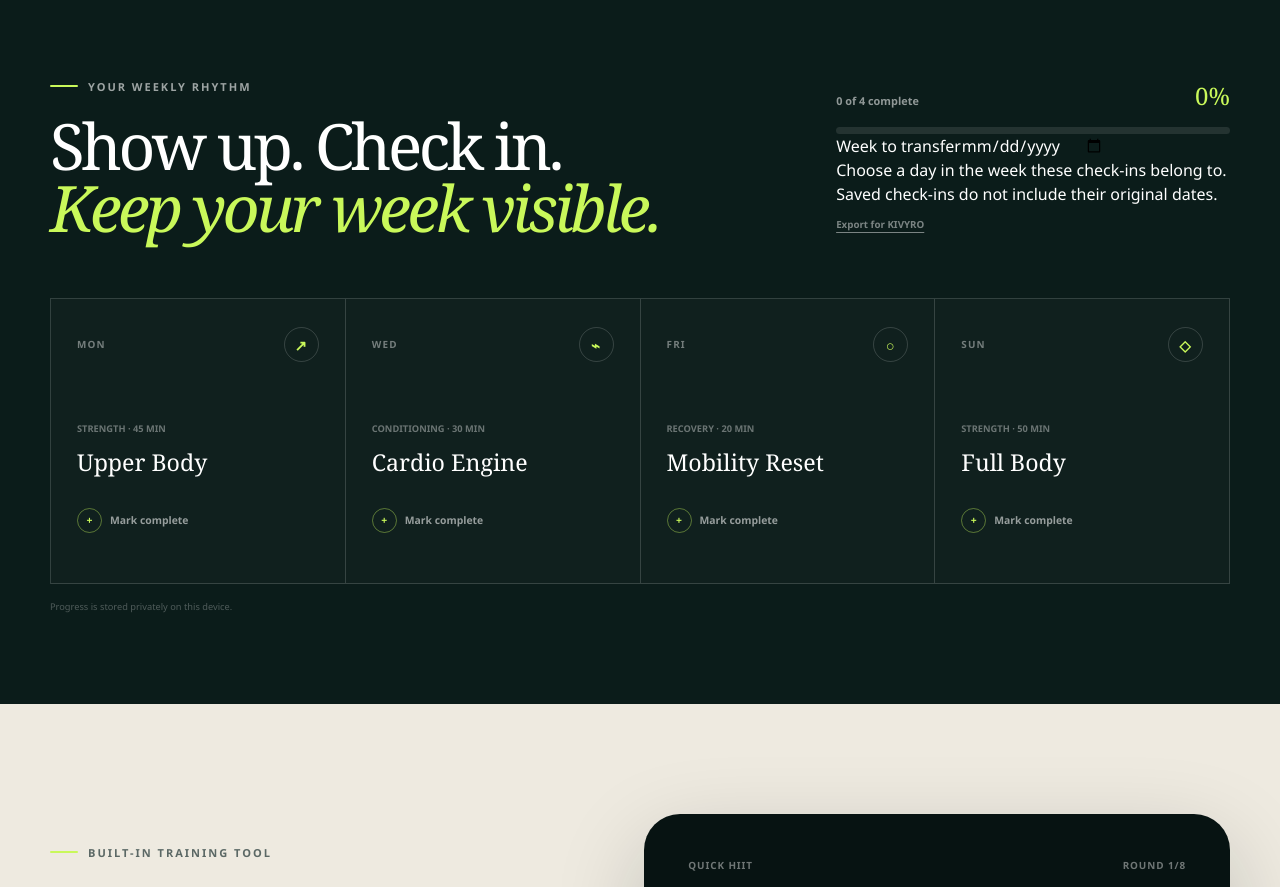
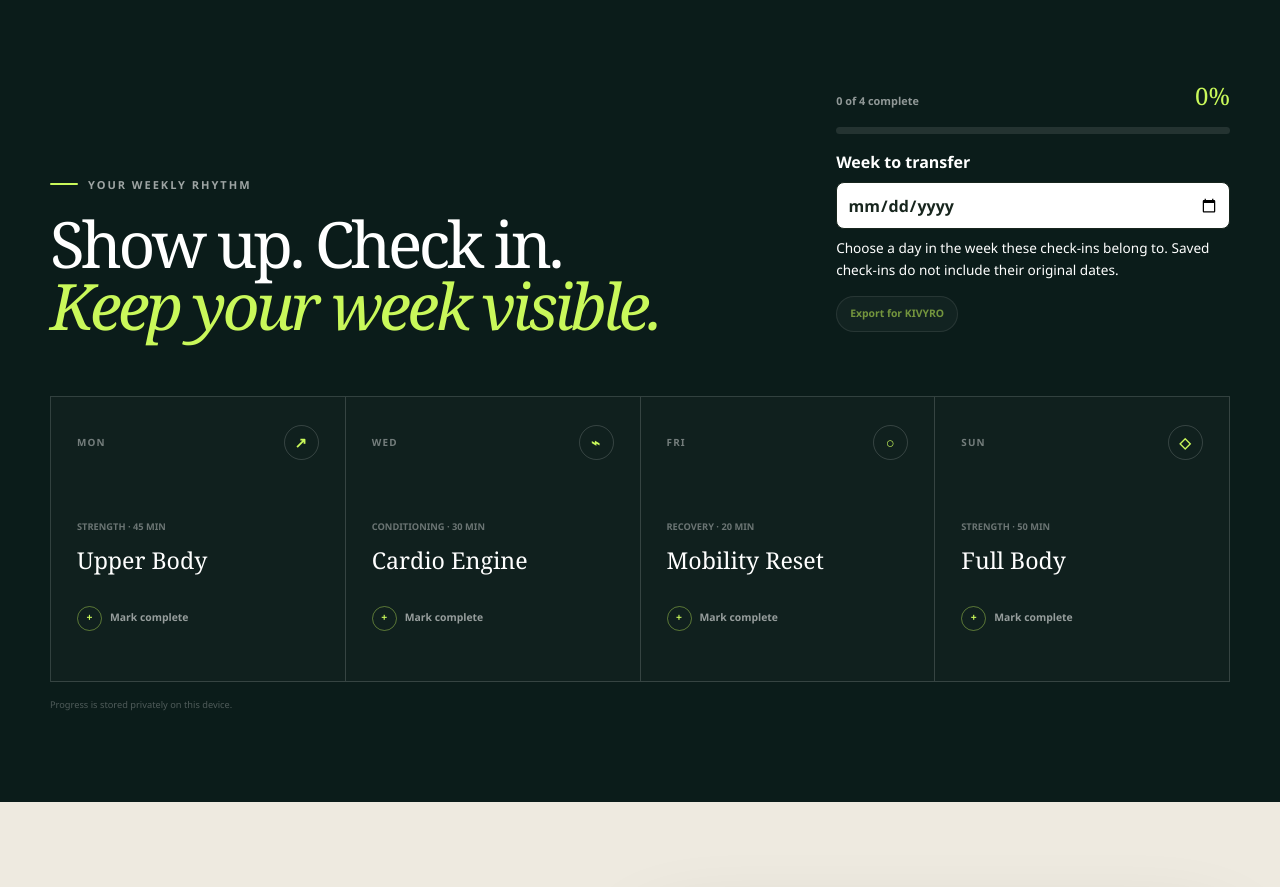
Before and after one commit to rahman-997/fitflow-gym, a Next.js app: page / in a window 1280 px wide. Shown: the part 4680-5567 px from the top of the page. Built offline with nearby package versions, Linux system fonts and the light colour scheme.

Commit message:
Add styles for week progress and transfer date

```diff
--- a/app/globals.css
+++ b/app/globals.css
@@ -349,6 +349,13 @@ button:focus-visible, a:focus-visible { outline: 3px solid var(--lime); outline-
 .progress-track { height: 7px; margin-top: 13px; overflow: hidden; border-radius: 999px; background: rgba(255, 255, 255, 0.1); }
 .progress-track span { display: block; width: 0; height: 100%; border-radius: inherit; background: var(--lime); transition: width 420ms var(--ease); }
 .week-progress button { margin-top: 12px; padding: 0; border: 0; background: transparent; color: rgba(255, 255, 255, 0.46); font: inherit; font-size: 0.61rem; font-weight: 750; text-decoration: underline; text-underline-offset: 4px; cursor: pointer; }
+.week-progress-actions { display: flex; flex-wrap: wrap; align-items: center; gap: 10px 18px; margin-top: 12px; }
+.week-progress .export-transfer { margin: 0; padding: 9px 13px; border: 1px solid var(--line-light); border-radius: 999px; background: rgba(255, 255, 255, 0.06); color: var(--lime); font-size: 0.65rem; text-decoration: none; }
+.week-progress .export-transfer:hover:not(:disabled) { border-color: var(--lime); background: rgba(201, 248, 90, 0.1); }
+.week-progress .export-transfer:focus-visible { outline: 2px solid var(--lime); outline-offset: 3px; }
+.week-progress .export-transfer:disabled { cursor: not-allowed; opacity: 0.55; }
+.week-progress .transfer-status { max-width: 300px; margin: 9px 0 0; color: rgba(255, 255, 255, 0.62); font-size: 0.64rem; line-height: 1.5; }
+.week-progress .transfer-status:empty { display: none; }
 .session-grid { display: grid; grid-template-columns: repeat(4, 1fr); margin-top: 58px; border-top: 1px solid var(--line-light); border-left: 1px solid var(--line-light); }
 .session-card { min-height: 285px; padding: 28px 26px 26px; border-right: 1px solid var(--line-light); border-bottom: 1px solid var(--line-light); background: rgba(255, 255, 255, 0.018); transition: background 220ms ease, transform 220ms var(--ease); }
 .session-card:hover { background: rgba(255, 255, 255, 0.045); transform: translateY(-4px); }
@@ -603,3 +610,8 @@ button:focus-visible, a:focus-visible { outline: 3px solid var(--lime); outline-
   html { scroll-behavior: auto; }
   *, *::before, *::after { scroll-behavior: auto !important; transition-duration: 0.01ms !important; animation-duration: 0.01ms !important; animation-iteration-count: 1 !important; }
 }
+
+/* Explicit date selection for progress that predates export. */
+.transfer-date { display: grid; gap: 0.5rem; margin-top: 1rem; font-weight: 600; }
+.transfer-date input { box-sizing: border-box; width: 100%; min-width: 0; min-height: 44px; padding: 0.65rem; border: 1px solid currentColor; border-radius: 8px; background: #fff; color: #17251d; font: inherit; }
+.transfer-help { margin: 0.5rem 0 1rem; font-size: 0.85rem; line-height: 1.6; }
```
